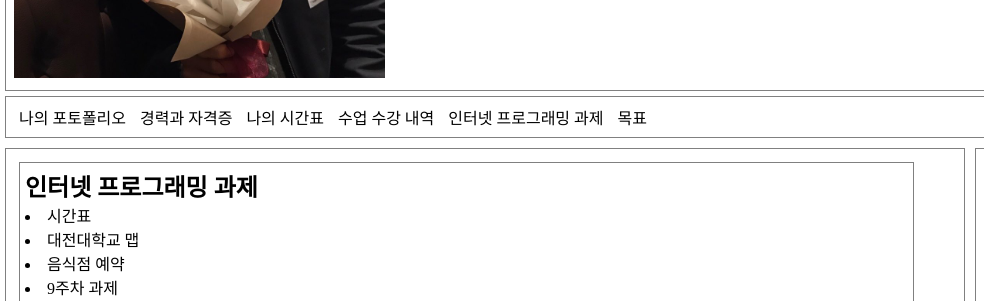
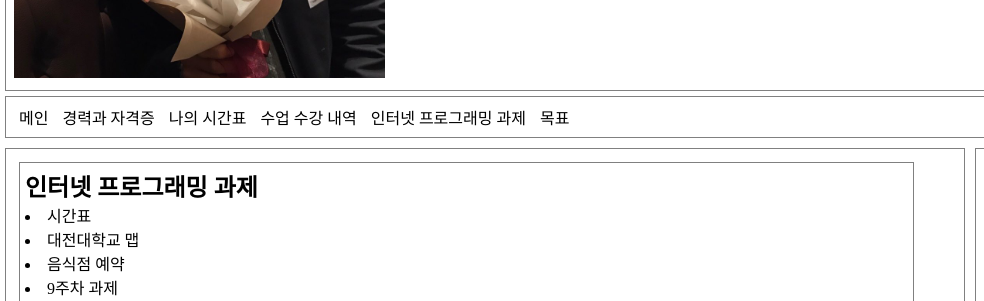
Before and after one commit to hyunje812/hyunje812.github.io, a plain HTML site: page 20141626/portfolio6.html in a window 1280 px wide. Shown: the part 342-643 px from the top of the page, 0-984 px from the left. Drawn offline with Linux system fonts and the light colour scheme.

Commit message:
Update portfolio6.html

```diff
--- a/20141626/portfolio6.html
+++ b/20141626/portfolio6.html
@@ -45,7 +45,7 @@
     </header>
         <nav>
         <ul>
-        <li><a href="https://hyunje812.github.io/20141626/portfolio.html">나의 포토폴리오</a></li>
+        <li><a href="https://hyunje812.github.io/20141626/portfolio.html">메인</a></li>
         <li><a href="https://hyunje812.github.io/20141626/portfolio2.html">경력과 자격증</a></li>
         <li><a href="https://hyunje812.github.io/20141626/portfolio3.html">나의 시간표</a></li>
           <li><a href="https://hyunje812.github.io/20141626/portfolio4.html">수업 수강 내역</a></li>
```
